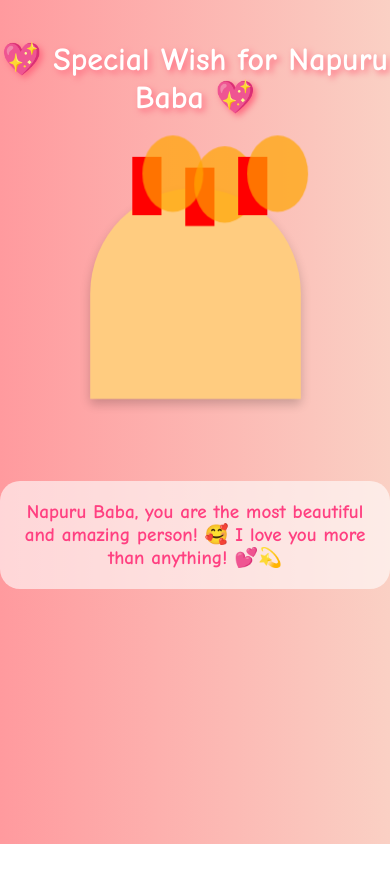
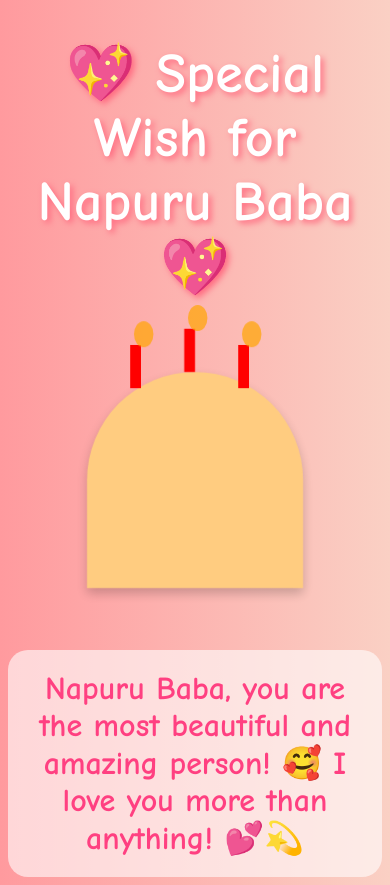
Before and after one commit to shan004-maker/happy-birthday-patiyo, a plain HTML site: page index.html in a window 390 px wide. Before the commit the page ends 844 px from the top, so only its background shows below. Drawn offline with Linux system fonts and the light colour scheme.

Commit message:
Update index.html

```diff
--- a/index.html
+++ b/index.html
@@ -10,13 +10,10 @@
             text-align: center;
             font-family: 'Comic Sans MS', cursive, sans-serif;
             color: #fff;
-            overflow-y: auto;
-            margin: 0;
-            padding: 0;
-            height: 100%;
+            overflow: hidden;
         }
         h1 {
-            font-size: 4rem;
+            font-size: 3.5rem;
             margin-top: 50px;
             text-shadow: 3px 3px 6px #ff6b81;
             animation: bounce 2s infinite;
@@ -34,18 +31,14 @@
             color: #ff4081;
             font-weight: bold;
             animation: fadeIn 3s ease-in-out;
-            max-width: 90%;
-            margin: 20px auto;
-            word-wrap: break-word;
-            text-align: center;
         }
         @keyframes fadeIn {
             from { opacity: 0; }
             to { opacity: 1; }
         }
         .cake {
-            width: 30vw;
-            height: 30vw;
+            width: 200px;
+            height: 200px;
             background: #ffcc80;
             border-radius: 50% 50% 0 0;
             position: relative;
@@ -58,29 +51,29 @@
             100% { transform: scale(1.1); }
         }
         .candle {
-            width: 2vw;
-            height: 8vw;
+            width: 10px;
+            height: 40px;
             background: red;
             position: absolute;
-            top: -10%;
+            top: -40px;
         }
         .candle:nth-child(1) {
             left: 45%;
         }
         .candle:nth-child(2) {
             left: 20%;
-            top: -15%;
+            top: -25px;
         }
         .candle:nth-child(3) {
             left: 70%;
-            top: -15%;
+            top: -25px;
         }
         .flame {
-            width: 4vw;
-            height: 5vw;
+            width: 15px;
+            height: 20px;
             background: orange;
             position: absolute;
-            top: -25%;
+            top: -20px;
             left: 50%;
             transform: translateX(-50%);
             border-radius: 50%;
@@ -98,48 +91,6 @@
             0% { transform: translateY(0px); }
             50% { transform: translateY(-20px); }
             100% { transform: translateY(0px); }
-        }
-
-        @media screen and (max-width: 768px) {
-            h1 {
-                font-size: 2.5rem;
-            }
-            .cake {
-                width: 40vw;
-                height: 40vw;
-            }
-            .candle {
-                width: 5vw;
-                height: 12vw;
-            }
-            .flame {
-                width: 10vw;
-                height: 12vw;
-            }
-            .message {
-                font-size: 1.5rem;
-            }
-        }
-
-        @media screen and (max-width: 480px) {
-            h1 {
-                font-size: 2rem;
-            }
-            .cake {
-                width: 50vw;
-                height: 50vw;
-            }
-            .candle {
-                width: 7vw;
-                height: 14vw;
-            }
-            .flame {
-                width: 12vw;
-                height: 15vw;
-            }
-            .message {
-                font-size: 1.2rem;
-            }
         }
     </style>
 </head>
```
